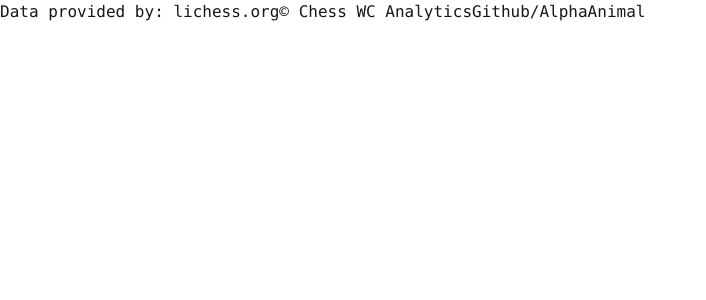
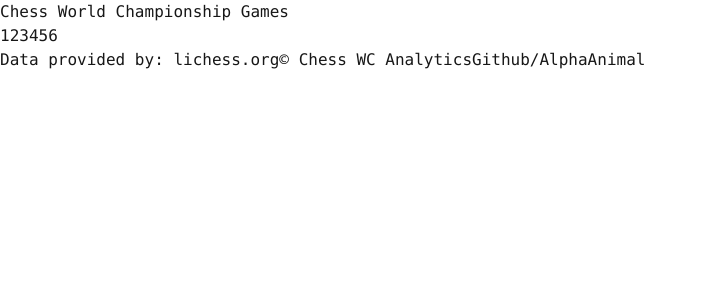
Before and after one commit to hhillredondo/chess-games-history, a Next.js app: page / in a window 1280 px wide. Shown: the top 300 px of the page, without its empty margins (0-706 px from the left). Built offline with nearby package versions, Linux system fonts and the light colour scheme.

Commit message:
basic layout done

```diff
--- a/src/app/components/composed/Header/Header.tsx
+++ b/src/app/components/composed/Header/Header.tsx
@@ -0,0 +1,9 @@
+export default function Header() {
+  return (
+    <div className="flex flex-row justify-center w-full py-8">
+      <code>
+        <h1 className="text-xl">Chess World Championship Games</h1>
+      </code>
+    </div>
+  );
+}
--- a/src/app/layout.tsx
+++ b/src/app/layout.tsx
@@ -1,9 +1,11 @@
 import type { Metadata } from "next";
 import "./globals.css";
+import Footer from "./components/composed/Footer/Footer";
+import Header from "./components/composed/Header/Header";
 
 export const metadata: Metadata = {
-  title: "Create Next App",
-  description: "Generated by create next app",
+  title: "Chess WC Games",
+  description: "Chess World Championship Games History",
 };
 
 export default function RootLayout({
@@ -13,7 +15,13 @@ export default function RootLayout({
 }>) {
   return (
     <html lang="en">
-      <body>{children}</body>
+      <body>
+        <div className="flex flex-col items-center min-h-screen">
+          <Header />
+          <main className="flex-grow w-full">{children}</main>
+          <Footer />
+        </div>
+      </body>
     </html>
   );
 }
--- a/src/app/page.tsx
+++ b/src/app/page.tsx
@@ -1,10 +1,11 @@
-import Footer from "./components/composed/Footer/Footer";
-
 export default function Home() {
+  // Replace with chessboards
+  const items = [1, 2, 3, 4, 5, 6];
   return (
-    <div className="flex flex-col items-center min-h-screen">
-      <main className="flex-grow"></main>
-      <Footer />
+    <div className="grid grid-cols-3 w-full text-center gap-20">
+      {items.map((item: number) => (
+        <code key={item}>{item}</code>
+      ))}
     </div>
   );
 }
```
Also changed, not shown: src/app/components/atomic/ChessBoardSquare/ChessBoardSquare.tsx (added), src/app/components/composed/ChessBoard/ChessBoard.tsx (added), src/app/components/composed/DynamicForm/DynamicForm.tsx (added).
